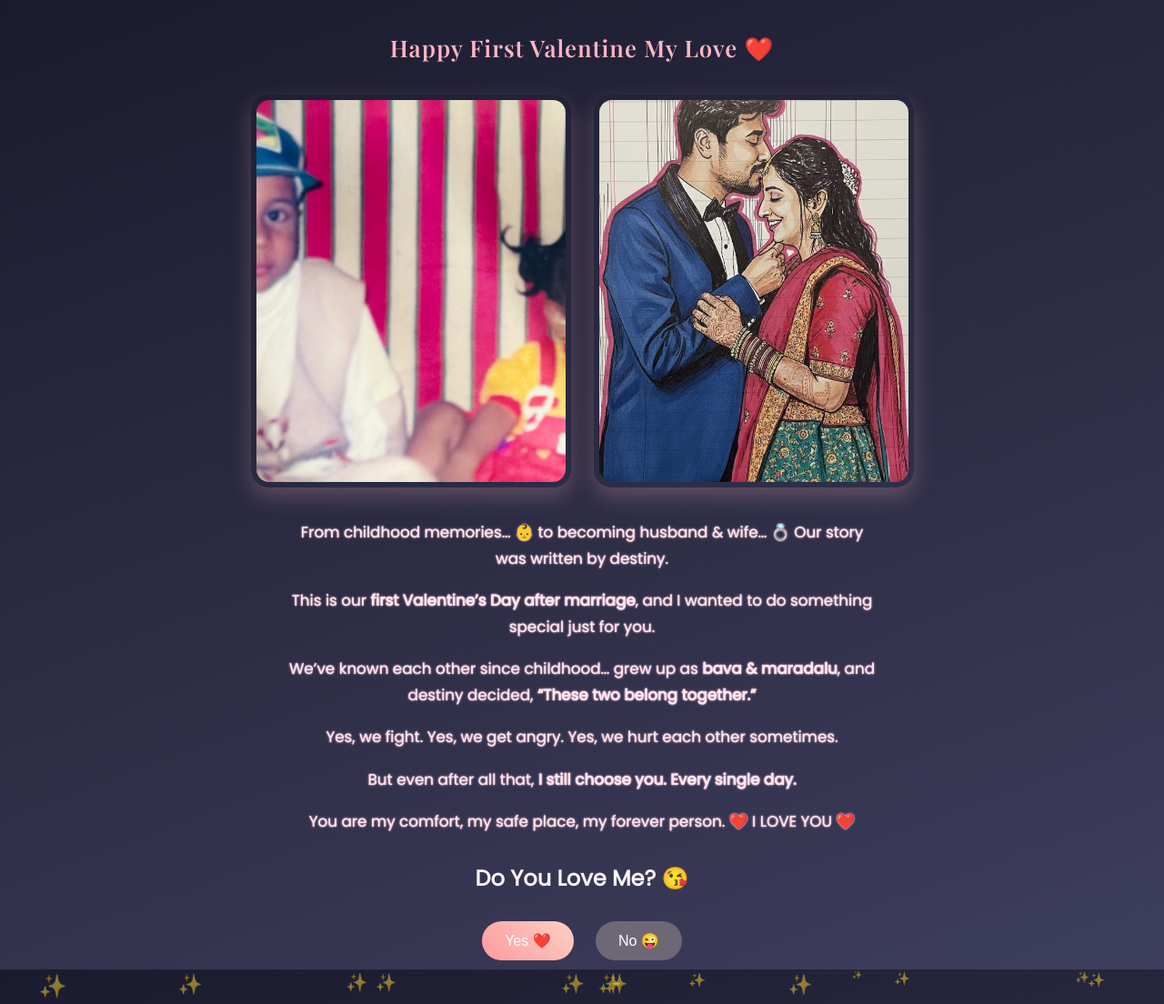
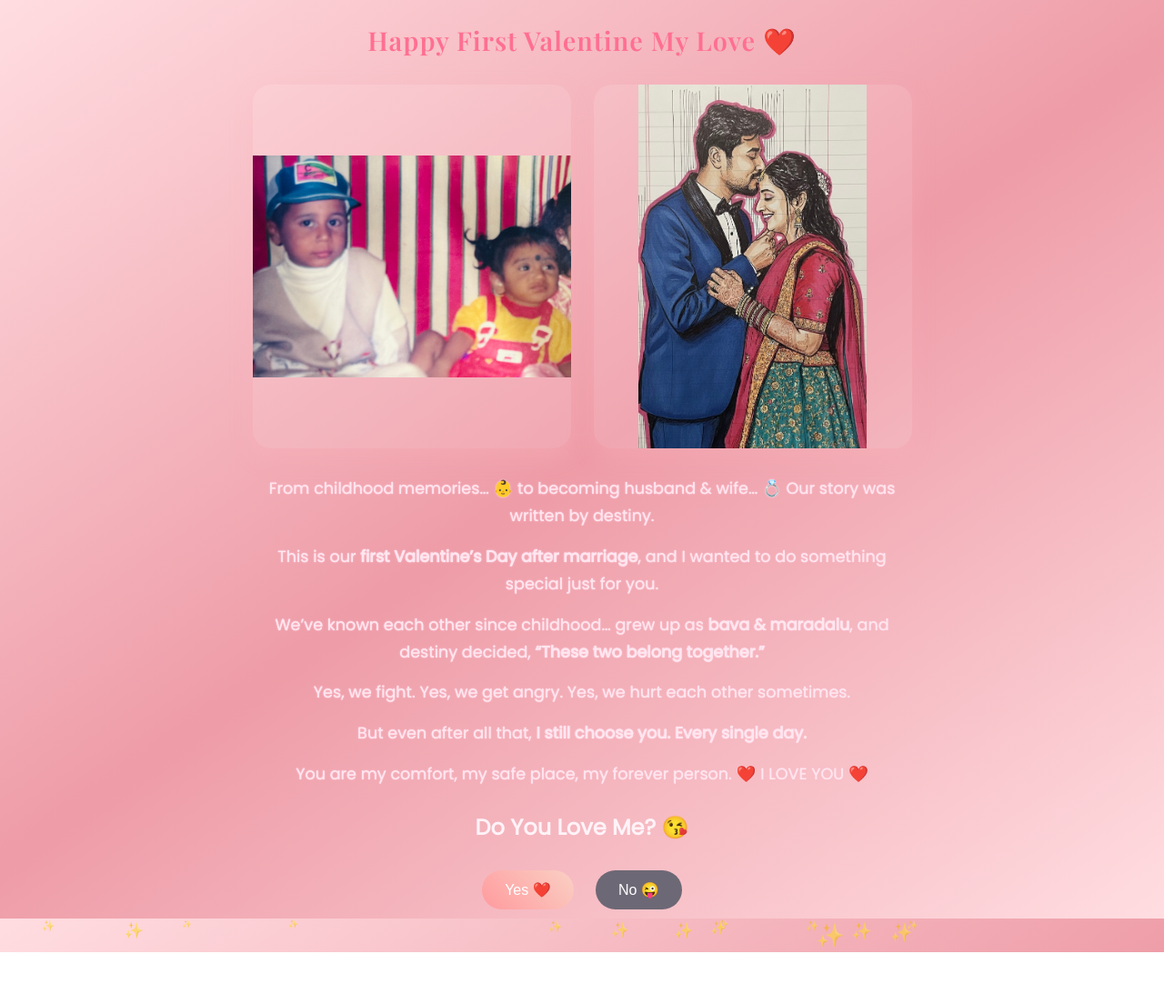
Before and after one commit to akhilauppala3/AB, a plain HTML site: page index.html in a window 1280 px wide. Shown: the whole page at 91% size. After the commit the page ends 1047 px from the top, so only its background shows below. Drawn offline with nearby package versions, Linux system fonts and the light colour scheme.

Commit message:
Update index.html

```diff
--- a/index.html
+++ b/index.html
@@ -7,8 +7,7 @@
 <link href="https://fonts.googleapis.com/css2?family=Playfair+Display:wght@400;600&family=Poppins:wght@300;400&display=swap" rel="stylesheet">
 
 <style>
-
-/* Body - subtle romantic night theme */
+/* Body: full screen sweet romantic theme */
 body {
   margin: 0;
   padding: 0;
@@ -16,61 +15,64 @@ body {
   font-family: 'Poppins', sans-serif;
   text-align: center;
   color: #fff3f8;
-  background: linear-gradient(160deg, #1b1b2f, #2c2c44, #3e3e5e);
+  background: linear-gradient(145deg, #ffdde1, #ee9ca7, #ffdde1);
   overflow-x: hidden;
   position: relative;
 }
 
-/* Subtle glowing circles (bokeh effect) */
-body::before {
-  content: '';
-  position: fixed;
-  width: 100%;
-  height: 100%;
-  background: radial-gradient(circle, rgba(255,182,193,0.05) 2%, transparent 2%) repeat;
-  background-size: 50px 50px;
-  z-index: -1;
-  pointer-events: none;
+/* Floating sparkle effect */
+.sparkle {
+  position: absolute;
+  color: #ffe6f0;
+  font-size: 10px;
+  opacity: 0.6;
+  animation: sparkleAnim linear infinite;
+}
+
+@keyframes sparkleAnim {
+  0% { transform: translateY(100vh) scale(0.5); opacity: 0.3; }
+  50% { opacity: 0.7; }
+  100% { transform: translateY(-10vh) scale(1); opacity: 0; }
 }
 
 /* Title */
 h1 {
   font-family: 'Playfair Display', serif;
-  font-size: 1.6rem;
-  margin-top: 35px;
-  color: #ffb6c1;
+  font-size: 1.8rem;
+  margin-top: 25px;
+  color: #ff6f91;
   letter-spacing: 1px;
 }
 
-/* Image Section */
+/* Image wrapper: side by side, fit same size */
 .image-wrapper {
   display: flex;
   justify-content: center;
   gap: 25px;
   flex-wrap: wrap;
-  margin: 35px 15px;
+  margin: 30px 10px;
 }
 
 .image-wrapper img {
   width: 45%;
-  max-width: 340px;
-  height: 420px;
-  object-fit: cover;
+  max-width: 350px;
+  height: 400px;
+  object-fit: contain; /* ensures image fully fits, no cropping */
   border-radius: 20px;
-  padding: 6px;
   box-shadow: 0 10px 25px rgba(255,182,193,0.25);
   transition: transform 0.4s ease;
+  background: rgba(255,255,255,0.1);
 }
 
 .image-wrapper img:hover {
   transform: scale(1.03);
 }
 
-/* Paragraphs - subtle glittering effect */
+/* Paragraphs with subtle glitter */
 p {
-  max-width: 650px;
-  margin: 18px auto;
-  font-size: 1.05rem;
+  max-width: 700px;
+  margin: 15px auto;
+  font-size: 1.1rem;
   line-height: 1.7;
   color: #ffe6f0;
   position: relative;
@@ -85,7 +87,7 @@ p {
 
 /* Buttons */
 .buttons {
-  margin-top: 30px;
+  margin-top: 25px;
 }
 
 button {
@@ -113,25 +115,9 @@ button {
   display: none;
   margin-top: 20px;
   font-size: 1.1rem;
-  color: #ffb6c1;
+  color: #ff6f91;
   font-weight: 500;
 }
-
-/* Floating stars in background */
-.star {
-  position: absolute;
-  color: #ffe6f0;
-  font-size: 12px;
-  opacity: 0.5;
-  animation: floatStar linear infinite;
-}
-
-@keyframes floatStar {
-  0% { transform: translateY(100vh) scale(0.5); opacity: 0.3; }
-  50% { opacity: 0.6; }
-  100% { transform: translateY(-10vh) scale(1); opacity: 0; }
-}
-
 </style>
 </head>
 
@@ -145,7 +131,7 @@ button {
   <img src="IMG_6203.jpeg" alt="Our Love">
 </div>
 
-<!-- Romantic paragraphs -->
+<!-- Paragraphs -->
 <p>From childhood memories… 👶 to becoming husband & wife… 💍 Our story was written by destiny.</p>
 <p>This is our <b>first Valentine’s Day after marriage</b>, and I wanted to do something special just for you.</p>
 <p>We’ve known each other since childhood… grew up as <b>bava & maradalu</b>, and destiny decided, <b>“These two belong together.”</b></p>
@@ -162,7 +148,7 @@ button {
 
 <p id="message">Forever yours… My Bava 💖🌙</p>
 
-<!-- Romantic Music -->
+<!-- Soft romantic music -->
 <audio id="bgAudio" loop>
   <source src="Love.mp3" type="audio/mpeg">
 </audio>
@@ -172,6 +158,7 @@ button {
 const audio = document.getElementById("bgAudio");
 let started = false;
 audio.volume = 0.25;
+
 function startMusic(){
   if(!started){
     audio.play().then(()=> started=true).catch(()=>{});
@@ -193,17 +180,17 @@ function moveButton() {
   btn.style.left = Math.random() * 80 + "%";
 }
 
-// Floating stars
-function createStar(){
-  const star = document.createElement("div");
-  star.className = "star";
-  star.innerText = "✨";
-  star.style.left = Math.random() * 100 + "vw";
-  star.style.fontSize = (Math.random() * 18 + 8) + "px";
-  document.body.appendChild(star);
-  setTimeout(()=> star.remove(), 8000);
+// Floating sparkles
+function createSparkle(){
+  const sparkle = document.createElement("div");
+  sparkle.className = "sparkle";
+  sparkle.innerText = "✨";
+  sparkle.style.left = Math.random() * 100 + "vw";
+  sparkle.style.fontSize = (Math.random() * 18 + 8) + "px";
+  document.body.appendChild(sparkle);
+  setTimeout(()=> sparkle.remove(), 8000);
 }
-setInterval(createStar, 400);
+setInterval(createSparkle, 400);
 
 </script>
 
```
